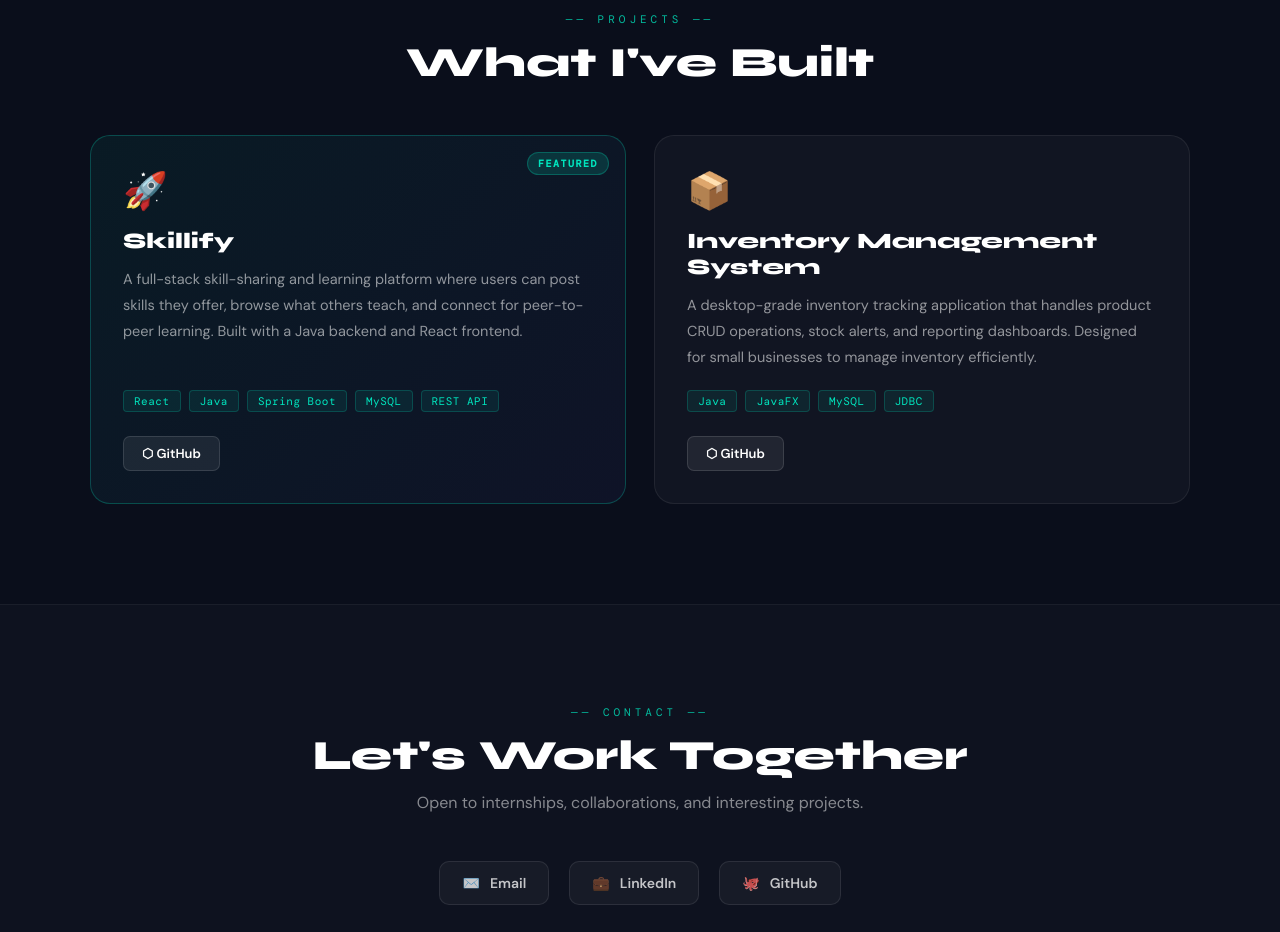
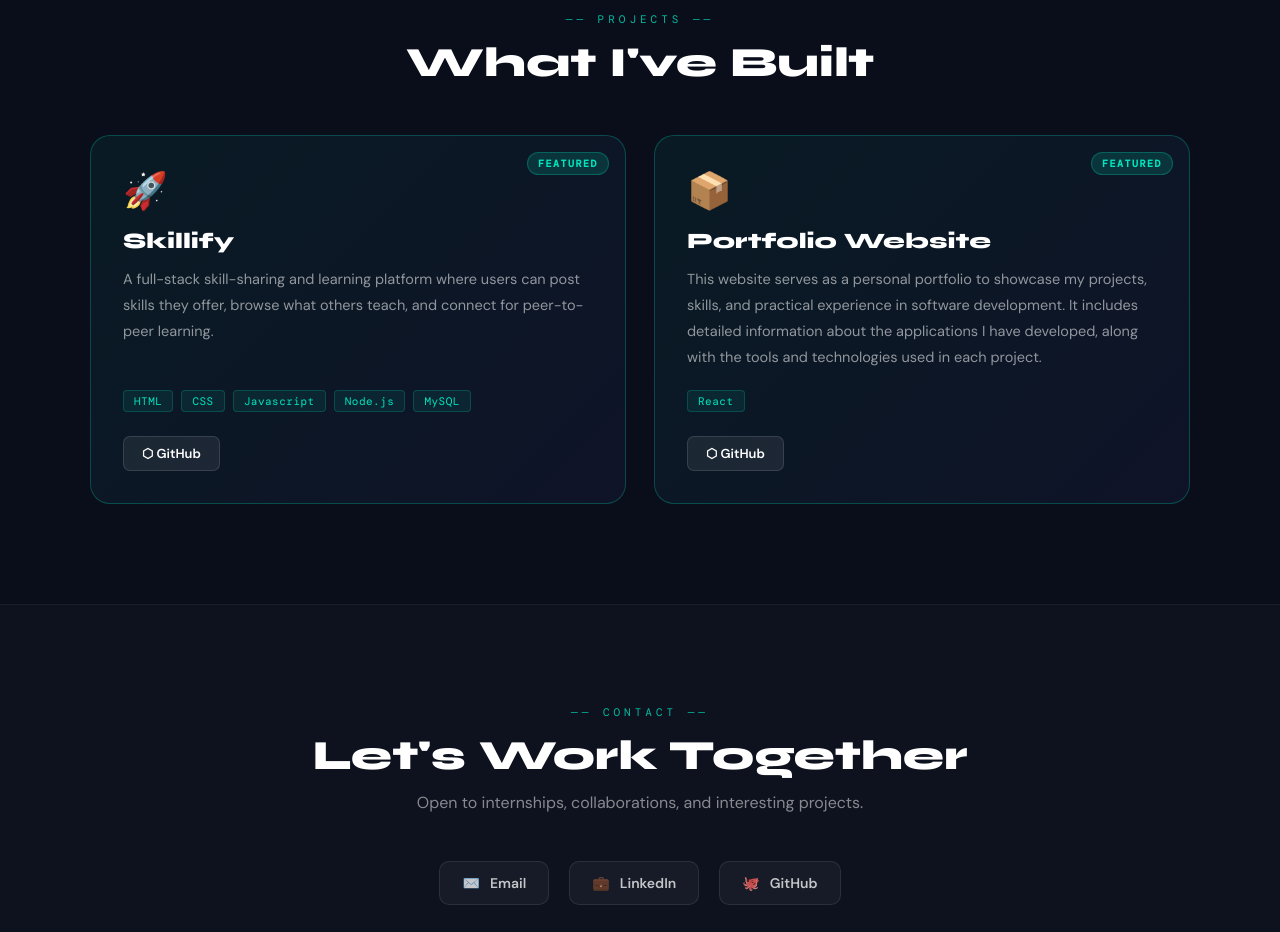
Before and after one commit to vrunda-prajapati/my-portfolio, a React (Create React App) app: page / in a window 1280 px wide. Shown: the part 2080-3012 px from the top of the page. Built offline with nearby package versions, Linux system fonts and the light colour scheme.

Commit message:
Few changes made

```diff
--- a/src/portfolio.jsx
+++ b/src/portfolio.jsx
@@ -68,20 +68,20 @@ const PROJECTS = [
   {
     title: "Skillify",
     emoji: "🚀",
-    desc: "A full-stack skill-sharing and learning platform where users can post skills they offer, browse what others teach, and connect for peer-to-peer learning. Built with a Java backend and React frontend.",
-    tech: ["React", "Java", "Spring Boot", "MySQL", "REST API"],
+    desc: "A full-stack skill-sharing and learning platform where users can post skills they offer, browse what others teach, and connect for peer-to-peer learning.",
+    tech: ["HTML", "CSS", "Javascript", "Node.js", "MySQL"],
     github: "https://github.com/yourusername/skillify",
     live: null,
     highlight: true,
   },
   {
-    title: "Inventory Management System",
+    title: "Portfolio Website",
     emoji: "📦",
-    desc: "A desktop-grade inventory tracking application that handles product CRUD operations, stock alerts, and reporting dashboards. Designed for small businesses to manage inventory efficiently.",
-    tech: ["Java", "JavaFX", "MySQL", "JDBC"],
-    github: "https://github.com/yourusername/inventory-management",
+    desc: "This website serves as a personal portfolio to showcase my projects, skills, and practical experience in software development. It includes detailed information about the applications I have developed, along with the tools and technologies used in each project.",
+    tech: ["React"],
+    github: "https://github.com/vrunda-prajapati/my-portfolio.git",
     live: null,
-    highlight: false,
+    highlight: true,
   },
 ];
 
@@ -220,6 +220,8 @@ function Hero() {
     </section>
   );
 }
+
+
 
 function About() {
   const [ref, visible] = useVisible();
@@ -415,7 +417,7 @@ function Contact() {
           {[
             { icon: "✉️", label: "Email", href: "mailto:vrundaprajapati0204@gmail.com" },
             { icon: "💼", label: "LinkedIn", href: "https://www.linkedin.com/in/vrunda-prajapati-0b3b4b31b/?lipi=urn%3Ali%3Apage%3Ad_flagship3_profile_view_base_contact_details%3B5HLFuftgS1OSbUCf%2FgqMAA%3D%3D" },
-            { icon: "🐙", label: "GitHub", href: "https://github.com/yourusername" },
+            { icon: "🐙", label: "GitHub", href: "https://github.com/vrunda-prajapati" },
           ].map(s => (
             <a key={s.label} href={s.href} target="_blank" rel="noreferrer" style={{
               display: "flex", alignItems: "center", gap: 10,
```
